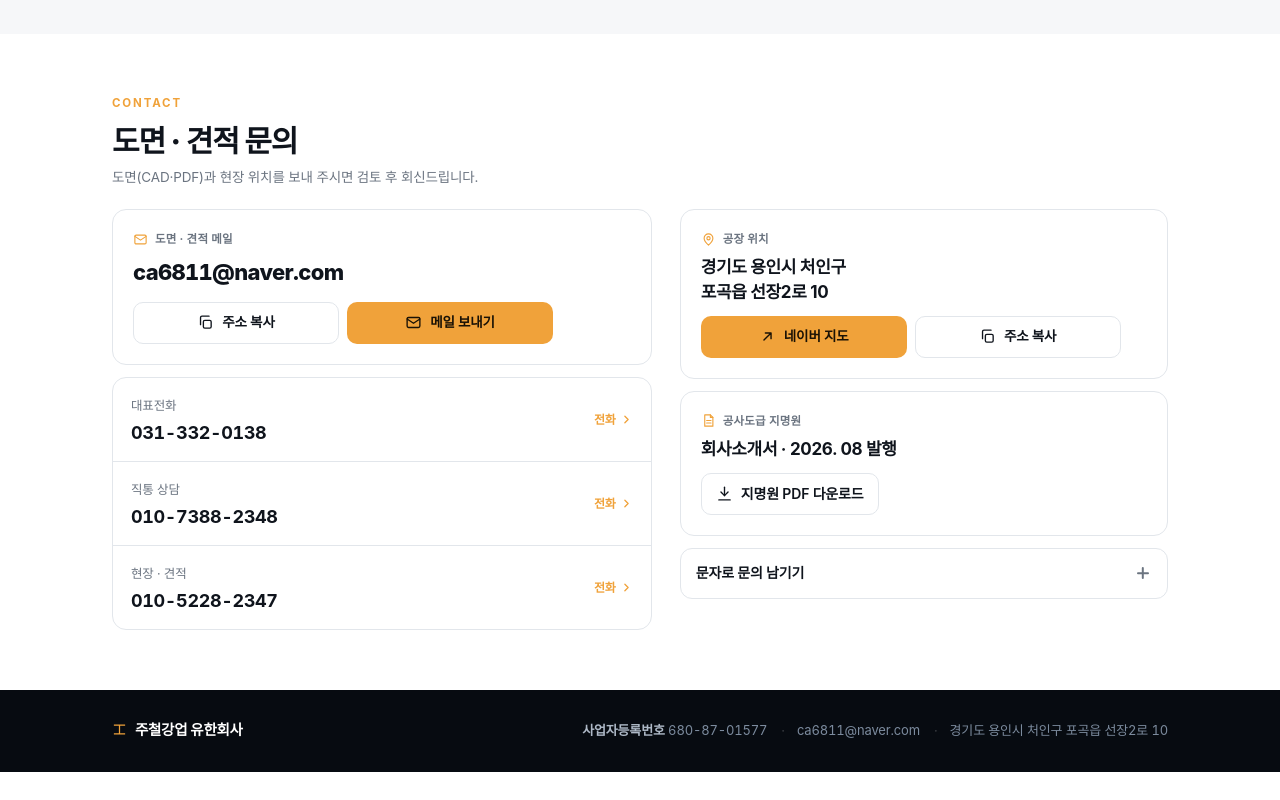
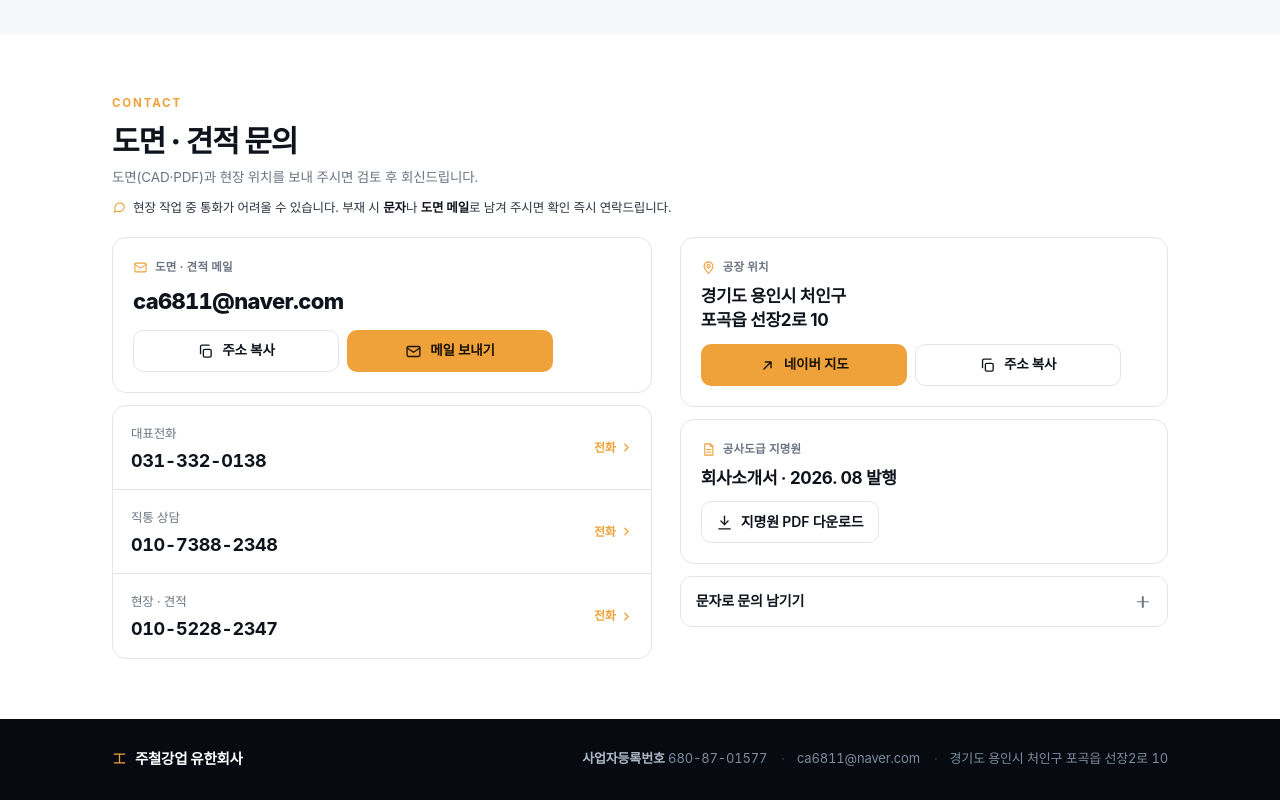
Before and after one commit to codl0306-lgtm/jucheol, a plain HTML site: page index.html in a window 1280 px wide. Shown: the part 1879-2679 px from the top of the page. Before the commit the page ends 2651 px from the top, so only its background shows below. Drawn offline with Linux system fonts and the light colour scheme; a web font is replaced by a local one.

Commit message:
문의 섹션에 부재 시 문자·도면 메일 안내 문구 추가

```diff
--- a/index.html
+++ b/index.html
@@ -279,6 +279,13 @@ button{ font:inherit; color:inherit; }
 
 /* ── 문의 ─────────────────────────────────────────────── */
 .contact__lead{ margin-top:6px; font-size:13.5px; color:var(--muted); }
+.contact__note{
+  display:flex; align-items:flex-start; gap:7px;
+  margin-top:9px; font-size:12.5px; line-height:1.55; color:var(--ink-2);
+  letter-spacing:-0.01em;
+}
+.contact__note svg{ width:14px; height:14px; flex:none; color:var(--accent); margin-top:2px; }
+.contact__note b{ font-weight:700; color:var(--ink); }
 .card{
   margin-top:14px;
   border:1px solid var(--line); border-radius:14px; background:#fff;
@@ -717,6 +724,10 @@ button{ font:inherit; color:inherit; }
       <span class="sec-label">Contact</span>
       <h2 class="sec-title">도면 · 견적 문의</h2>
       <p class="contact__lead">도면(CAD·PDF)과 현장 위치를 보내 주시면 검토 후 회신드립니다.</p>
+      <p class="contact__note">
+        <svg viewBox="0 0 24 24" fill="none" stroke="currentColor" stroke-width="1.9" stroke-linecap="round" stroke-linejoin="round" aria-hidden="true"><path d="M21 11.5a8.4 8.4 0 0 1-8.5 8.4 9 9 0 0 1-3-.5L4 21l1.6-4.4a8.2 8.2 0 0 1-.6-3.1A8.4 8.4 0 0 1 13.5 5 8.4 8.4 0 0 1 21 11.5Z"/></svg>
+        <span>현장 작업 중 통화가 어려울 수 있습니다. 부재 시 <b>문자</b>나 <b>도면 메일</b>로 남겨 주시면 확인 즉시 연락드립니다.</span>
+      </p>
     </div>
 
     <div class="contact__col--left">
```
